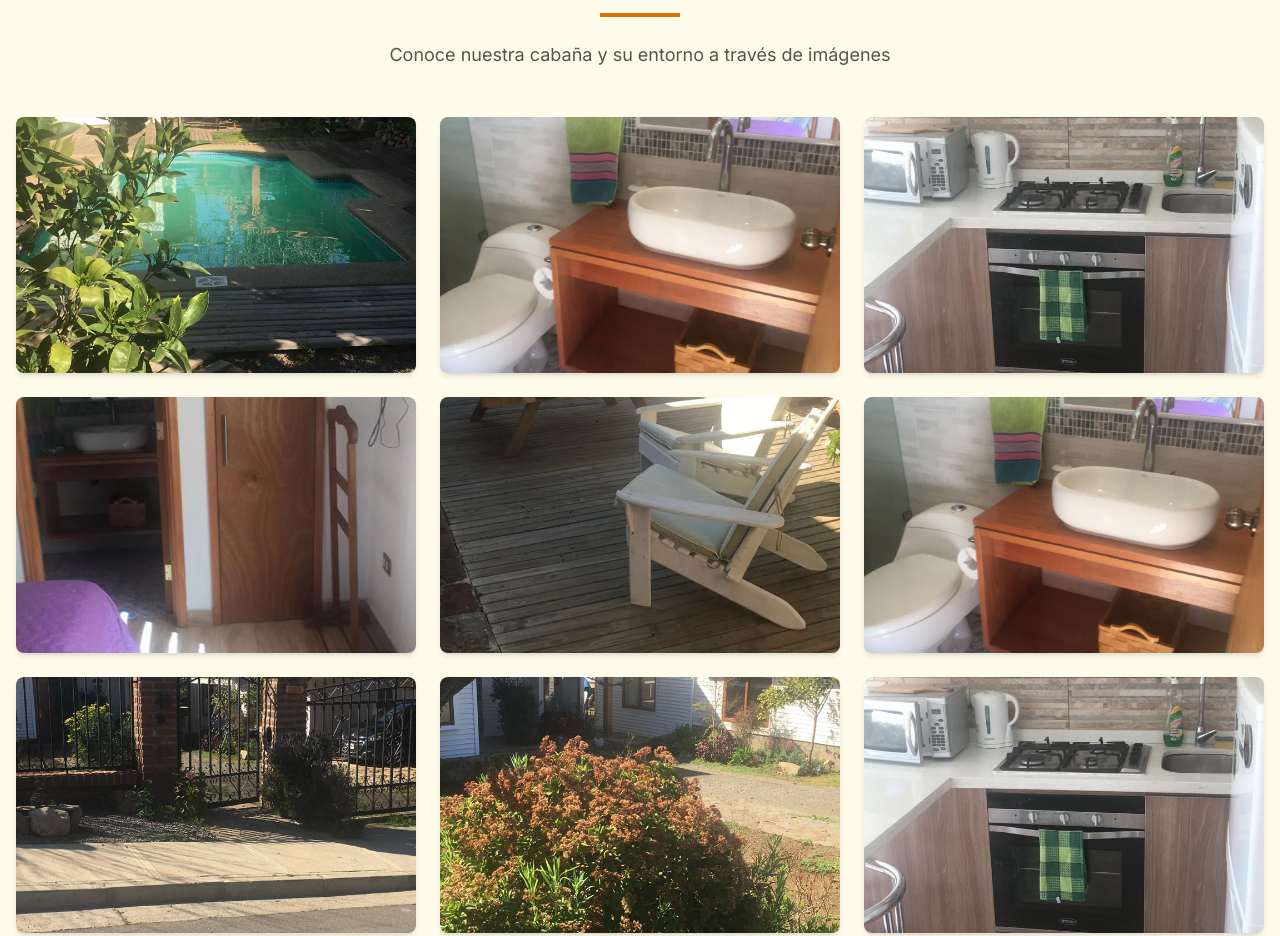
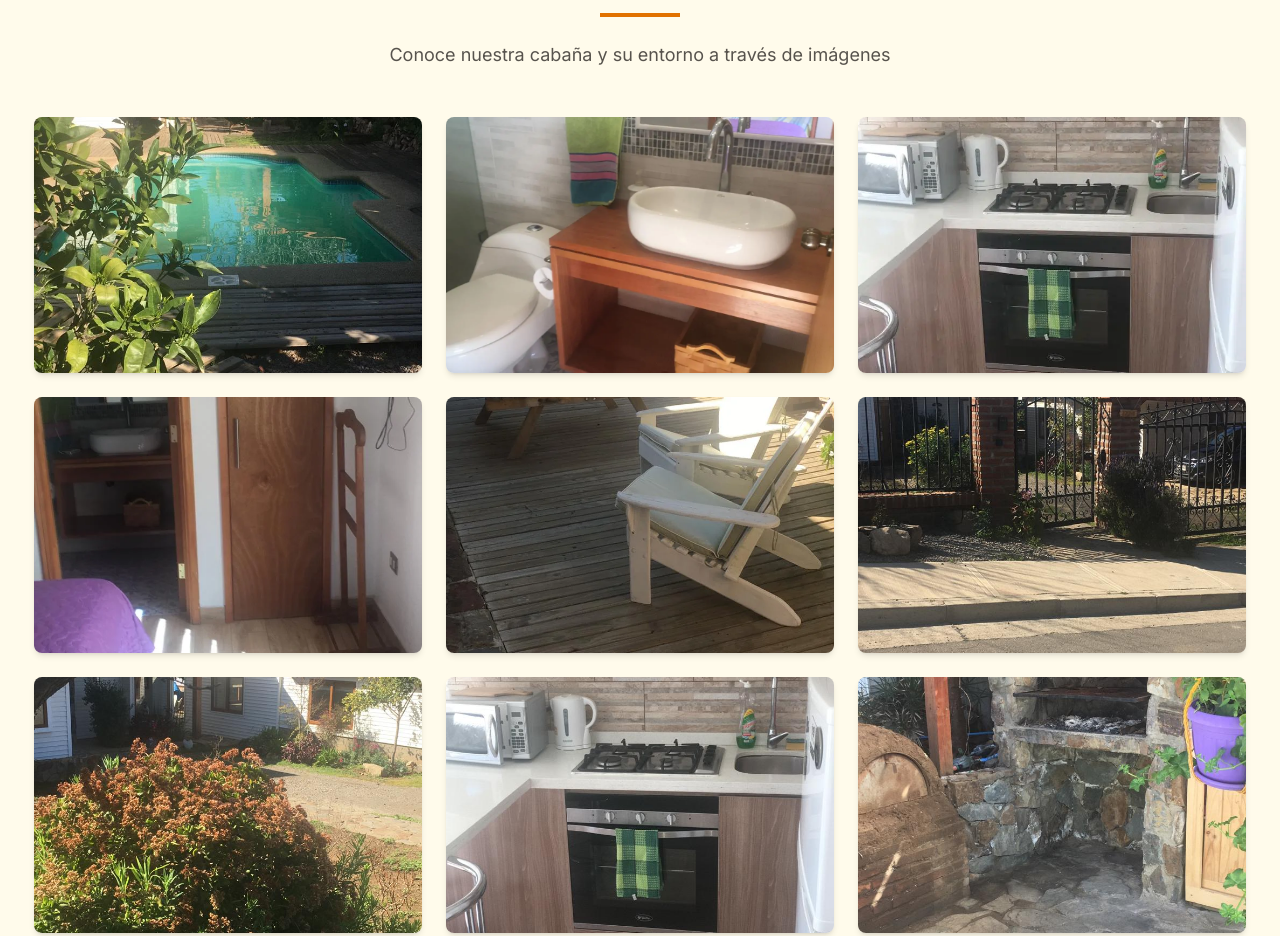
Before and after one commit to alejooroncoy/refugio-olmue-landing, an Astro site: page / in a window 1280 px wide. Shown: the part 2815-3751 px from the top of the page. Built offline with nearby package versions, Linux system fonts and the light colour scheme; Astro itself is replaced by a stand-in of ours.

Commit message:
fix: Update gallery

```diff
--- a/src/components/Gallery.tsx
+++ b/src/components/Gallery.tsx
@@ -39,12 +39,6 @@ const Gallery = () => {
       alt: "Sitios externos de Mi Refugio Olmué",
       title: "Sitios Externos",
     },
-    {
-      src: "/gallery/otraImagen5.jpg",
-      alt: "Sitios externos de Mi Refugio Olmué",
-      title: "Sitios Externos",
-    },
-
     {
       src: "/gallery/otraImagen7.jpg",
       alt: "Sitios externos de Mi Refugio Olmué",
@@ -95,8 +89,8 @@ const Gallery = () => {
 
     {
       src: "/gallery/otraImagen10.jpg",
-      alt: "Sitios externos de Mi Refugio Olmué",
-      title: "Sitios Externos",
+      alt: "Piscina privada de Mi Refugio Olmué",
+      title: "Piscina privada",
     },
 
   ];
@@ -119,11 +113,11 @@ const Gallery = () => {
           </p>
         </div>
 
-        <div className="grid grid-cols-1 sm:grid-cols-2 lg:grid-cols-3 gap-6">
+        <div className="flex flex-wrap items-center justify-center gap-6">
           {images.map((image, index) => (
             <div
               key={index}
-              className="relative overflow-hidden rounded-lg shadow-md cursor-pointer group"
+              className="relative 2xl:w-[calc(25%_-_theme(spacing.6))] md:w-[calc(33%_-_theme(spacing.6))] sm:w-[calc(50%_-_theme(spacing.6))] w-[calc(100%_-_theme(spacing.6))] overflow-hidden rounded-lg shadow-md cursor-pointer group"
               onClick={() => openModal(image)}
             >
               <img
```
